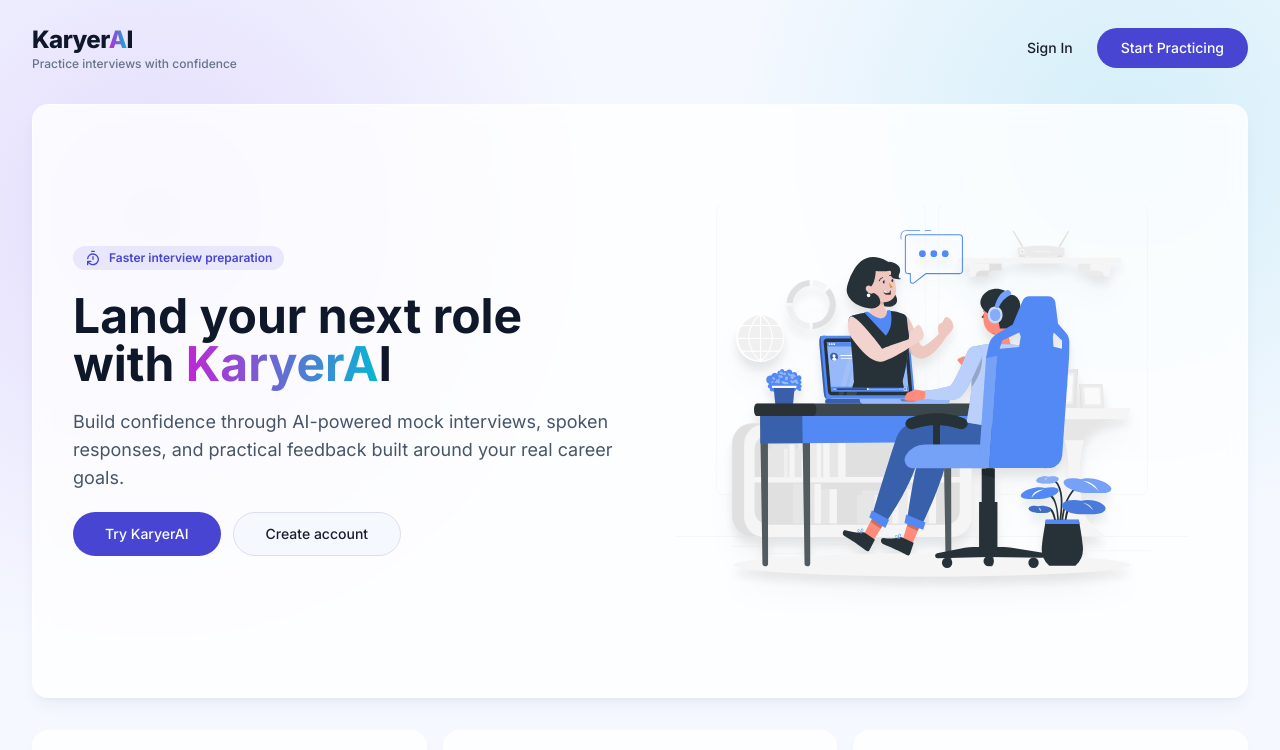
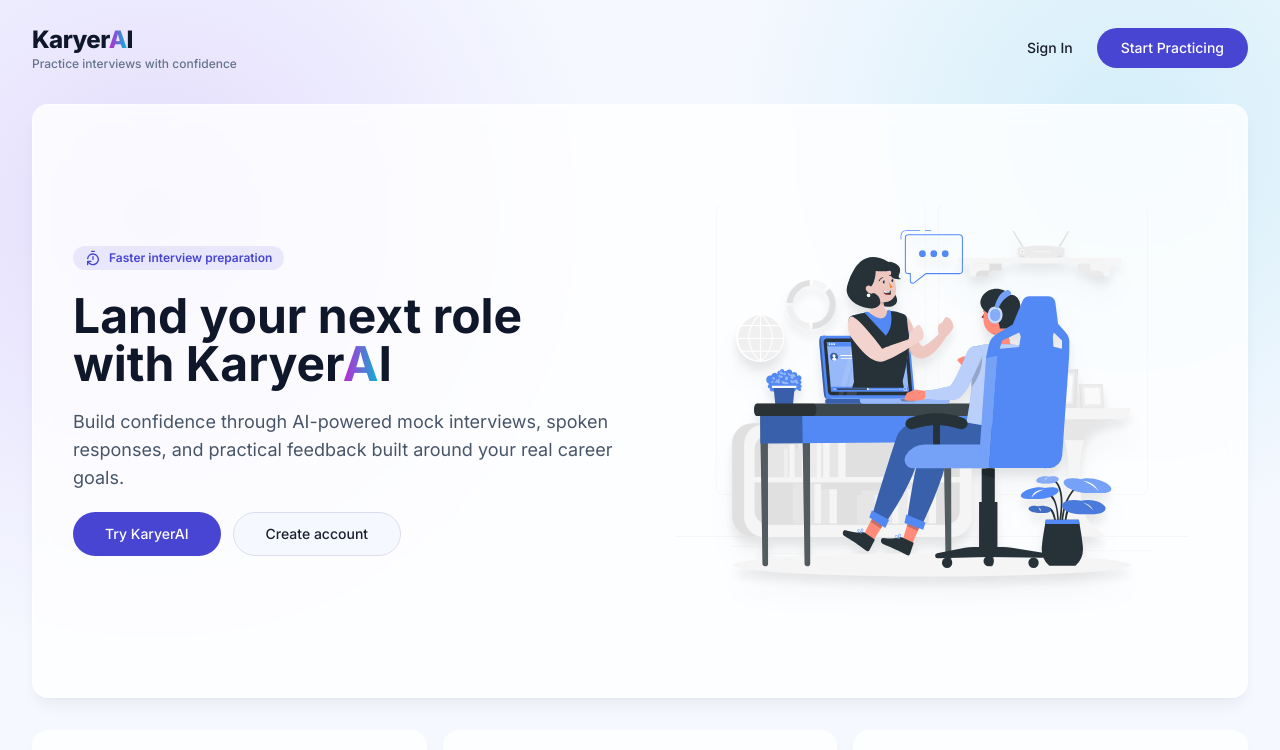
Before and after one commit to EugeneKhalilzade/CareerAI, a Next.js app: page / in a window 1280 px wide. Shown: the top 750 px of the page. Built offline with nearby package versions, Linux system fonts and the light colour scheme; no server answers.

Commit message:
feat: implement landing page UI

```diff
--- a/app/page.js
+++ b/app/page.js
@@ -4,6 +4,7 @@
 import { Button } from "@/components/ui/button";
 import BrandLogo from "@/components/BrandLogo";
 import Footer from "@/app/dashboard/_components/Footer";
+import { SignedIn, SignedOut, UserButton } from "@clerk/nextjs";
 
 export default function Home() {
   const featureList = [
@@ -38,12 +39,20 @@
       <header className="page-shell flex items-center justify-between py-6">
         <BrandLogo showTagline />
         <div className="flex items-center gap-2">
+          <SignedOut>
             <Link href="/sign-in">
               <Button variant="ghost">Sign In</Button>
             </Link>
             <Link href="/dashboard">
               <Button className="rounded-full px-6">Start Practicing</Button>
             </Link>
+          </SignedOut>
+          <SignedIn>
+            <Link href="/dashboard">
+              <Button className="rounded-full px-6">Go to Dashboard</Button>
+            </Link>
+            <UserButton afterSignOutUrl="/" />
+          </SignedIn>
         </div>
       </header>
 
@@ -56,7 +65,7 @@
                 Faster interview preparation
               </div>
               <h1 className="text-3xl font-bold leading-tight text-slate-900 md:text-5xl">
-                Land your next role with <span className="brand-highlight">KaryerA</span>I
+                Land your next role with Karyer<span className="brand-highlight">A</span>I
               </h1>
               <p className="text-base text-slate-600 md:text-lg">
                 Build confidence through AI-powered mock interviews, spoken responses,
@@ -68,11 +77,13 @@
                     Try KaryerAI
                   </Button>
                 </Link>
+                <SignedOut>
                   <Link href="/sign-up">
                     <Button variant="outline" size="lg" className="rounded-full px-8">
                       Create account
                     </Button>
                   </Link>
+                </SignedOut>
               </div>
             </div>
             <div className="relative mx-auto w-full max-w-lg">
```
Lines whose indentation alone changed are shown as unchanged.
